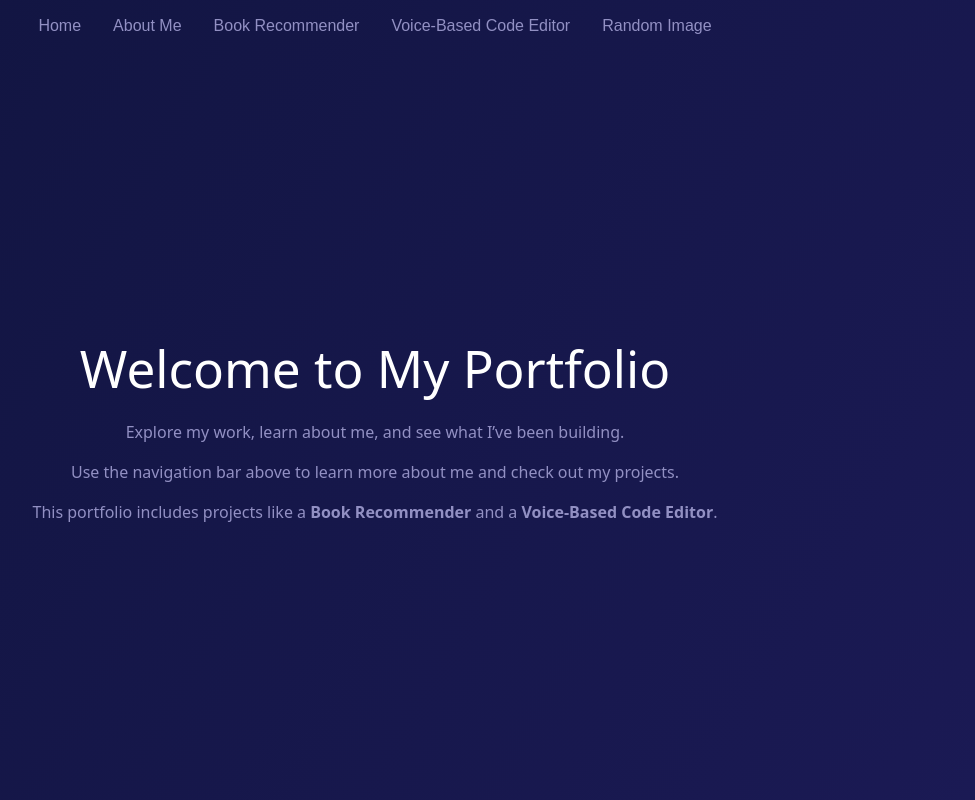
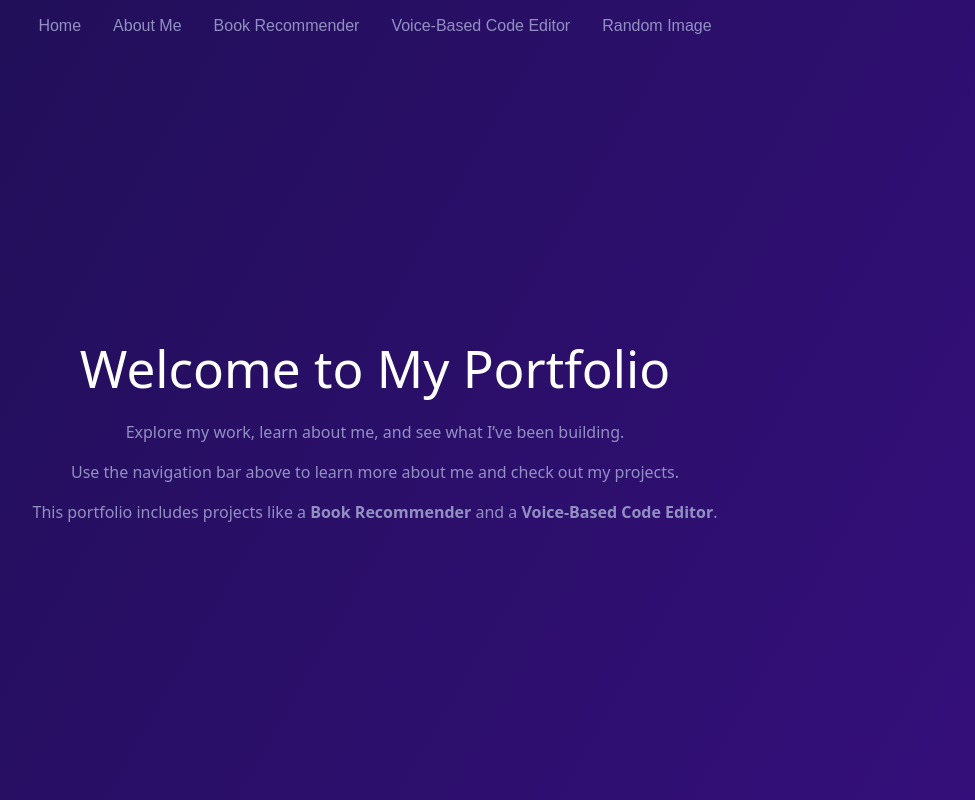
Before and after one commit to an301/Project-Blog, a React (Vite) app in the folder Frontend/: page / in a window 1280 px wide. Shown: the whole page, without its empty margins (265-1240 px from the left). Built offline with nearby package versions, Linux system fonts and the light colour scheme; a web font is replaced by a local one.

Commit message:
trying to fix font

```diff
--- a/Frontend/src/theme.scss
+++ b/Frontend/src/theme.scss
@@ -1,5 +1,5 @@
 $primary-color: #070F2B; // Dark blue (background)
-$secondary-color: #1B1A55; // Deep violet
+$secondary-color: #350f7c; // Deep violet
 $accent-color: #535C91; // Blue-gray
 $text-color: #9290C3; // Light violet
 $hover-highlight-color: #FFFFFF; // White for text on hover/focus
@@ -79,14 +79,16 @@ body {
 /* Import JetBrains Mono font */
 @import url('https://fonts.googleapis.com/css2?family=JetBrains+Mono:wght@400;700&display=swap');
 
+
 /* Apply JetBrains Mono to paragraph tags */
-p {
-  font-family: 'JetBrains Mono', monospace;
+/* Apply JetBrains Mono to all paragraph tags globally */
+body p {
+  font-family: 'JetBrains Mono', monospace !important; /* Force application */
   font-size: 16px;
   line-height: 1.5;
-  color: #acabdb;
+  color: #ACABDB; /* Ensure it matches your theme */
+}
 
-}
 
 /* Import Google Sans font */
 @import url('https://fonts.googleapis.com/css2?family=Google+Sans:wght@400;700&display=swap');
```
Also changed, not shown: Frontend/src/pages/Home.jsx (line endings or trailing spaces).
